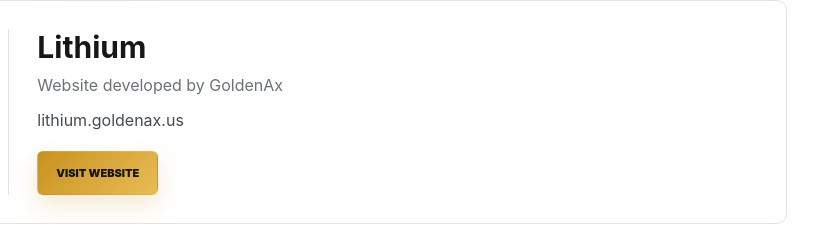
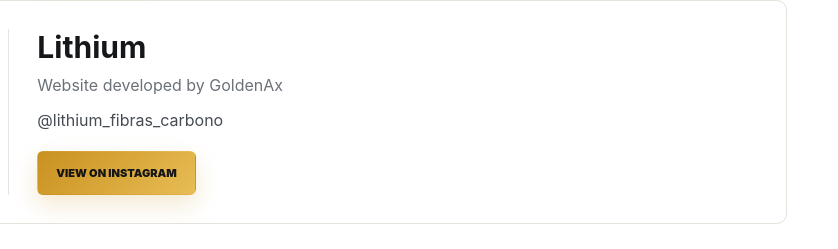
Before and after one commit to georgemachadous/goldenax, a plain HTML site: page clients.html in a window 1280 px wide. Shown: the part 703-952 px from the top of the page, 442-1280 px from the left. Drawn offline with Linux system fonts and the light colour scheme.

Commit message:
Point Lithium client card to Instagram

```diff
--- a/clients.html
+++ b/clients.html
@@ -62,8 +62,8 @@
 <div class="client-logo"><img src="assets/lithium-logo.svg" alt="Lithium Fibras de Carbono" width="1000" height="333"></div>
 <div class="client-details"><h2 id="lithium-heading">Lithium</h2>
 <p data-pt="Site desenvolvido pela GoldenAx" data-en="Website developed by GoldenAx" data-es="Sitio web desarrollado por GoldenAx">Site desenvolvido pela GoldenAx</p>
-<a class="client-url" href="https://lithium.goldenax.us/" target="_blank" rel="noopener noreferrer">lithium.goldenax.us</a>
-<a class="btn primary" href="https://lithium.goldenax.us/" target="_blank" rel="noopener noreferrer" data-pt="Visitar site" data-en="Visit website" data-es="Visitar sitio">Visitar site</a>
+<a class="client-url" href="https://www.instagram.com/lithium_fibras_carbono?hvrq=MTF5MDd6ZjY2bmFxdw==" target="_blank" rel="noopener noreferrer">@lithium_fibras_carbono</a>
+<a class="btn primary" href="https://www.instagram.com/lithium_fibras_carbono?hvrq=MTF5MDd6ZjY2bmFxdw==" target="_blank" rel="noopener noreferrer" data-pt="Ver no Instagram" data-en="View on Instagram" data-es="Ver en Instagram">Ver no Instagram</a>
 </div></article></div></section></main>
 <footer class="site-footer">
 <div class="footer-inner">
```
